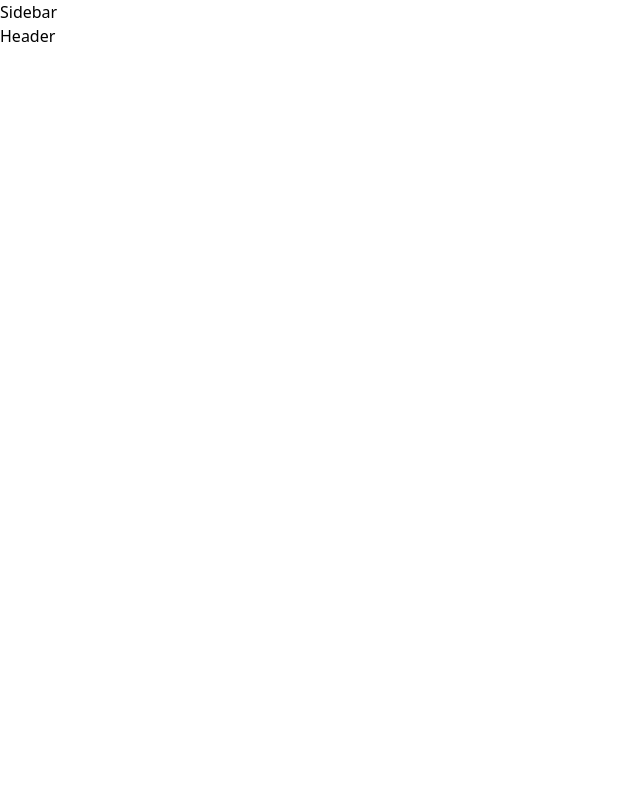
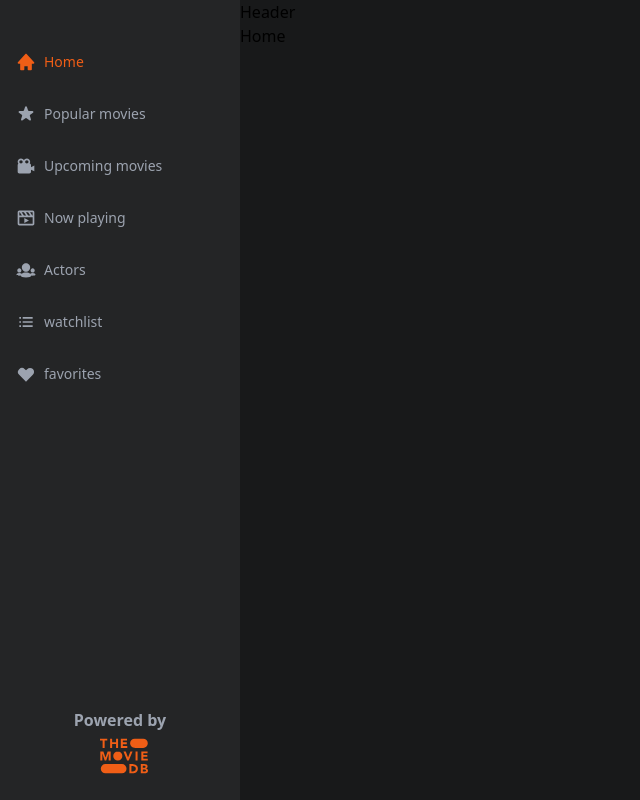
Before and after one commit to nguHelon/movieApp2.0, a React (Vite) app: page / in a window 1280 px wide. Shown: the whole page, without its empty margins (0-640 px from the left). Built offline with nearby package versions, Linux system fonts and the light colour scheme.

Commit message:
finished the sidebar body

```diff
--- a/src/App.jsx
+++ b/src/App.jsx
@@ -1,14 +1,21 @@
 import Header from "./components/Header"
 import Sidebar from "./components/Sidebar"
-
+import { Routes, Route } from "react-router-dom"
+import { Home } from "./pages/pages"
 
 const App = () => {
   return (
-    <div className="w-full h-auto">
+    <div className="w-full h-auto flex bg-primaryGray">
       <Sidebar />
 
       <div className="">
         <Header />
+
+        <div className="">
+          <Routes>
+            <Route path="/" element={<Home />} />
+          </Routes>
+        </div>
       </div>
 
     </div>
--- a/src/components/Sidebar.jsx
+++ b/src/components/Sidebar.jsx
@@ -1,8 +1,54 @@
+import { NavLink } from "react-router-dom"
+
+import { HiStar, HiHeart } from "react-icons/hi"
+import { BiMoviePlay, BiSolidCameraMovie, BiSolidHome, BiListUl } from "react-icons/bi"
+import { TiGroup } from "react-icons/ti"
+import { SiThemoviedatabase } from "react-icons/si"
+
+const links = [
+  { name: "Home", to: "/", icon: BiSolidHome },
+  { name: "Popular movies", to: "/popularMovies", icon: HiStar },
+  { name: "Upcoming movies", to: "/upcomingMovies", icon: BiSolidCameraMovie },
+  { name: "Now playing", to: "/nowPlaying", icon: BiMoviePlay },
+  { name: "Actors", to: "/actors", icon: TiGroup },
+  { name: "watchlist", to: "/watchlist", icon: BiListUl },
+  { name: "favorites", to: "/favorites", icon: HiHeart }
+]
+
+const NavLinks = () => {
+  return (
+    <div>
+      {
+        links.map((link) => {
+          return (
+            <NavLink
+              key={link.name}
+              to={link.to}
+              className={({isActive}) => `flex items-center justify-start text-sm font-medium my-8 text-gray-400 hover:text-mainorange ${ isActive ? "text-mainorange" : ""}`}
+            >
+              <link.icon className="h-5 w-5 mr-2"  />
+              {link.name}
+            </NavLink>
+          )
+        })
+      }
+    </div>
+  )
+}
+
+const Sidebar = () => {
 
 
-const Sidebar = () => {
   return (
-    <div>Sidebar</div>
+    <>
+      <div className="flex flex-col items-start justify-between h-[100vh] w-[240px] px-4 py-5 bg-secondaryGray">
+        <NavLinks />
+        <div className="w-full flex flex-col justify-center items-center text-gray-400 font-bold">
+          <span>Powered by</span>
+          <SiThemoviedatabase className="ml-2 text-mainorange text-5xl"/>
+        </div>
+      </div>
+    </>
   )
 }
 
--- /dev/null
+++ b/src/pages/Home.jsx
@@ -0,0 +1,9 @@
+
+
+const Home = () => {
+  return (
+    <div>Home</div>
+  )
+}
+
+export default Home
--- /dev/null
+++ b/src/pages/pages.js
@@ -0,0 +1,5 @@
+import Home from "./Home";
+
+export {
+    Home,
+}
--- a/tailwind.config.js
+++ b/tailwind.config.js
@@ -5,10 +5,15 @@ module.exports = {
   theme: {
     extend: {
       colors: {
-        primary: "#00040f",
-        secondary: "#00f6ff",
-        dimWhite: "rgba(255, 255, 255, 0.7)",
-        dimBlue: "rgba(9, 151, 124, 0.1)",
+        // primary: "#00040f",
+        // secondary: "#00f6ff",
+        // dimWhite: "rgba(255, 255, 255, 0.7)",
+        // dimBlue: "rgba(9, 151, 124, 0.1)",
+        mainorange: "#f05e16",
+        primaryGray: "#18191a",
+        secondaryGray: "#242526",
+        lightGray1: "#3a3b3c",
+        lightGray2: "#bob3b8"
       },
       fontFamily: {
         poppins: ["Poppins", "sans-serif"],
```
